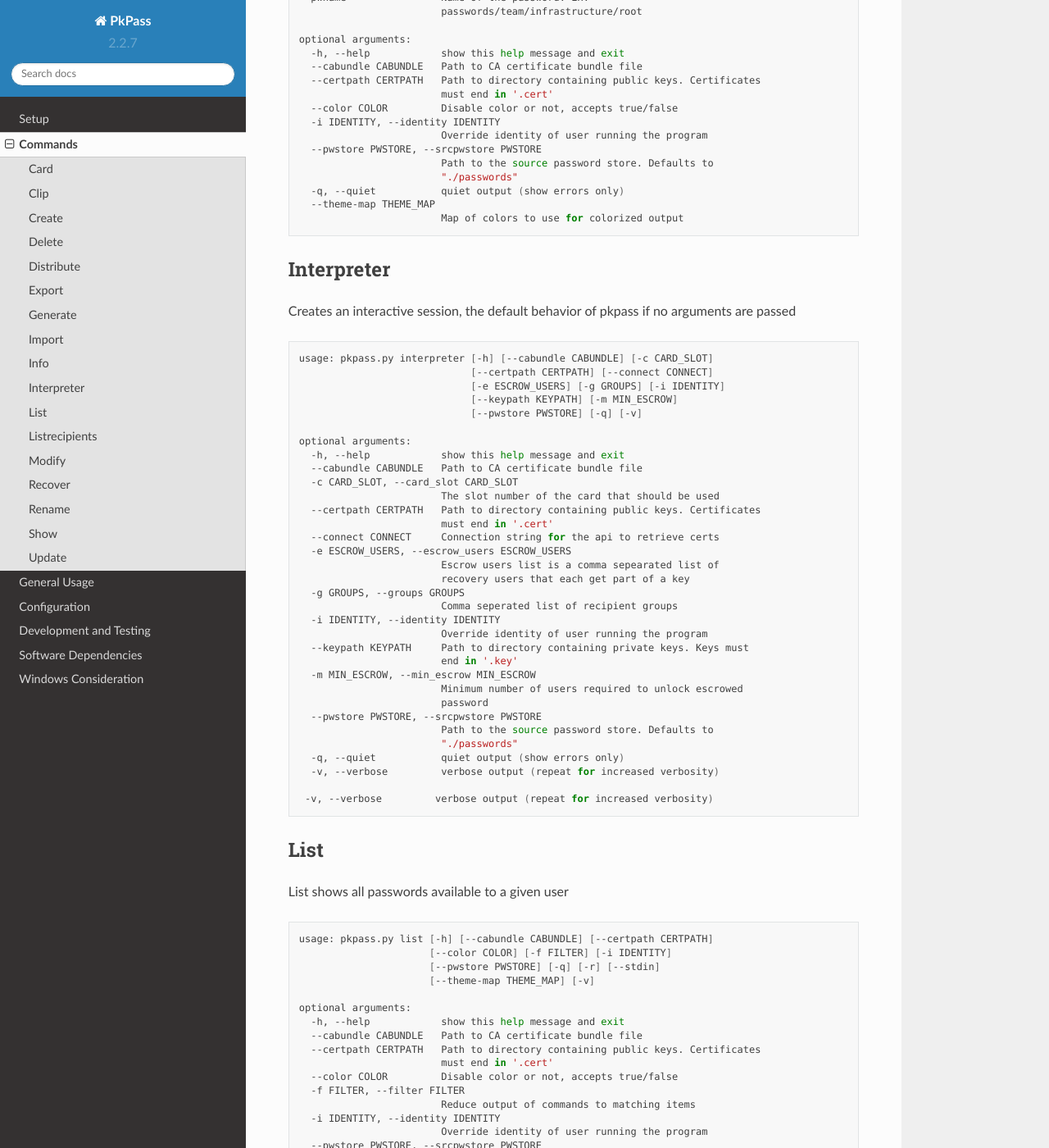
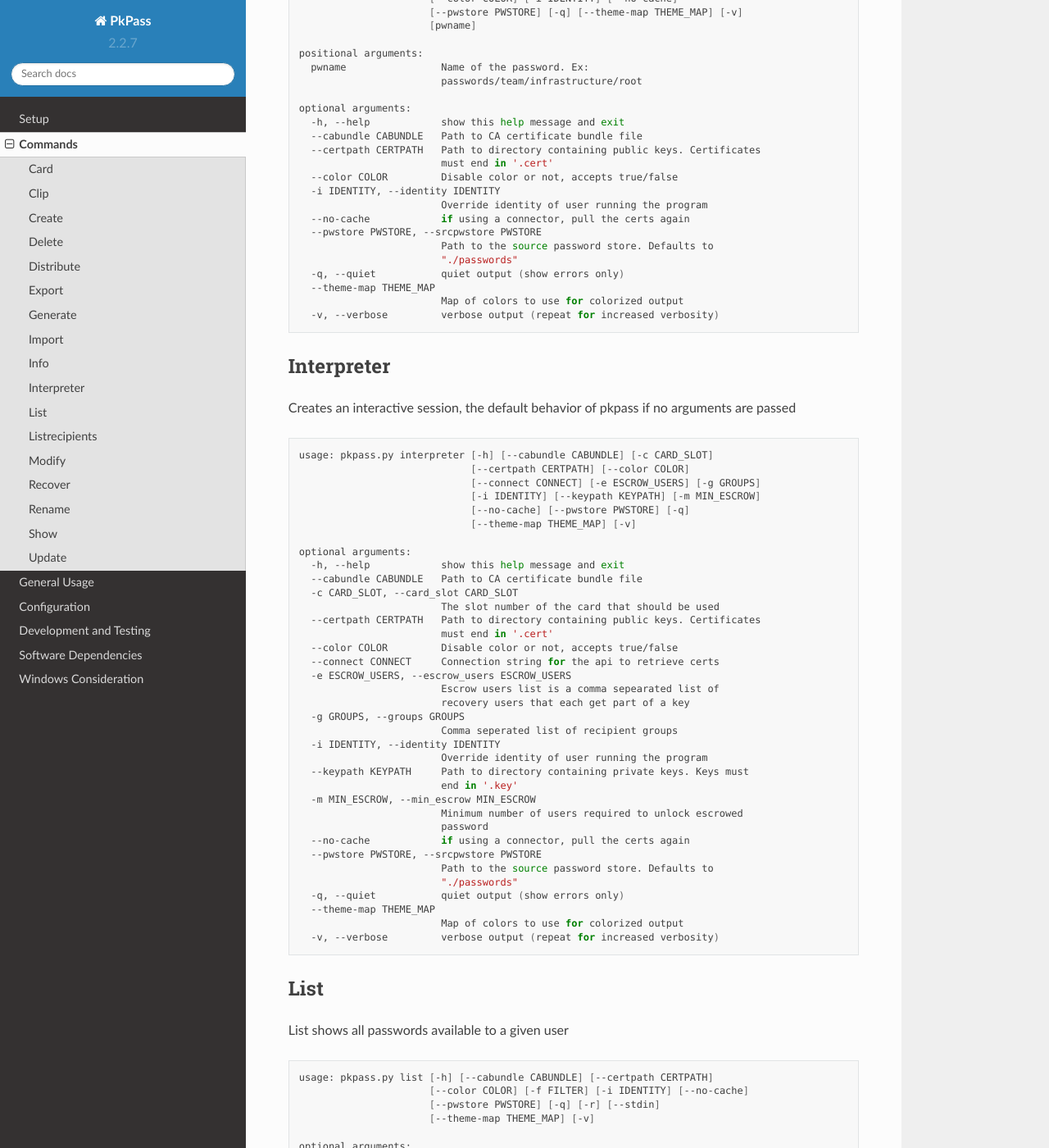
Before and after one commit to olcf/pkpass, a Sphinx documentation site: the page built from docs/source/Commands.rst, in a window 1280 px wide and 1400 px high, scrolled down 7604 px. Shown: the whole window at 82% size. Built offline with Sphinx 7.4.7 and the Read the Docs theme 2.0.0, drawn with Linux system fonts in a browser that asks for light colours; pages that are not in the unit, such as notebooks, are missing from menus; some of the changed text lies outside the part shown.

Commit message:
slight update to documentation

```diff
--- a/docs/source/Commands.rst
+++ b/docs/source/Commands.rst
@@ -52,7 +52,7 @@
 .. code-block:: bash
 
     usage: pkpass.py card [-h] [--cabundle CABUNDLE] [--certpath CERTPATH]
-                          [--color COLOR] [-i IDENTITY] [-q]
+                          [--color COLOR] [-i IDENTITY] [--no-cache] [-q]
                           [--theme-map THEME_MAP] [-v]
 
     optional arguments:
@@ -63,6 +63,7 @@
       --color COLOR         Disable color or not, accepts true/false
       -i IDENTITY, --identity IDENTITY
                             Override identity of user running the program
+      --no-cache            if using a connector, pull the certs again
       -q, --quiet           quiet output (show errors only)
       --theme-map THEME_MAP
                             Map of colors to use for colorized output
@@ -76,8 +77,8 @@
 
     usage: pkpass.py clip [-h] [--cabundle CABUNDLE] [-c CARD_SLOT]
                           [--certpath CERTPATH] [--color COLOR] [-i IDENTITY]
-                          [--keypath KEYPATH] [--nopassphrase] [--noverify]
-                          [--pwstore PWSTORE] [-q] [--stdin]
+                          [--keypath KEYPATH] [--no-cache] [--nopassphrase]
+                          [--noverify] [--pwstore PWSTORE] [-q] [--stdin]
                           [--theme-map THEME_MAP] [-t TIME] [-v]
                           [pwname]
 
@@ -97,6 +98,7 @@
                             Override identity of user running the program
       --keypath KEYPATH     Path to directory containing private keys. Keys must
                             end in '.key'
+      --no-cache            if using a connector, pull the certs again
       --nopassphrase, --nopin
                             Do not prompt for a pin/passphrase
       --noverify            Do not verify certificates and signatures
@@ -120,9 +122,10 @@
     usage: pkpass.py create [-h] [--cabundle CABUNDLE] [-c CARD_SLOT]
                             [--certpath CERTPATH] [--color COLOR]
                             [-e ESCROW_USERS] [-i IDENTITY] [--keypath KEYPATH]
-                            [-m MIN_ESCROW] [--noescrow] [--nopassphrase]
-                            [--nosign] [--overwrite] [--pwstore PWSTORE] [-q]
-                            [--stdin] [--theme-map THEME_MAP] [-v]
+                            [-m MIN_ESCROW] [--no-cache] [--noescrow]
+                            [--nopassphrase] [--nosign] [--overwrite]
+                            [--pwstore PWSTORE] [-q] [--stdin]
+                            [--theme-map THEME_MAP] [-v]
                             [pwname]
 
     positional arguments:
@@ -147,6 +150,7 @@
       -m MIN_ESCROW, --min_escrow MIN_ESCROW
                             Minimum number of users required to unlock escrowed
                             password
+      --no-cache            if using a connector, pull the certs again
       --noescrow            Do not use escrow functionality, ignore defaults in rc
                             file
       --nopassphrase, --nopin
@@ -173,8 +177,9 @@
 
     usage: pkpass.py delete [-h] [--cabundle CABUNDLE] [-c CARD_SLOT]
                             [--certpath CERTPATH] [--color COLOR] [-i IDENTITY]
-                            [--keypath KEYPATH] [--overwrite] [--pwstore PWSTORE]
-                            [-q] [--stdin] [--theme-map THEME_MAP] [-v]
+                            [--keypath KEYPATH] [--no-cache] [--overwrite]
+                            [--pwstore PWSTORE] [-q] [--stdin]
+                            [--theme-map THEME_MAP] [-v]
                             [pwname]
 
     positional arguments:
@@ -193,6 +198,7 @@
                             Override identity of user running the program
       --keypath KEYPATH     Path to directory containing private keys. Keys must
                             end in '.key'
+      --no-cache            if using a connector, pull the certs again
       --overwrite           Overwrite a password that already exists
       --pwstore PWSTORE, --srcpwstore PWSTORE
                             Path to the source password store. Defaults to
@@ -216,10 +222,10 @@
     usage: pkpass.py distribute [-h] [--cabundle CABUNDLE] [-c CARD_SLOT]
                                 [--certpath CERTPATH] [--color COLOR]
                                 [-e ESCROW_USERS] [-g GROUPS] [-i IDENTITY]
-                                [--keypath KEYPATH] [-m MIN_ESCROW] [--noescrow]
-                                [--nopassphrase] [--nosign] [--pwstore PWSTORE]
-                                [-q] [--stdin] [--theme-map THEME_MAP] [-u USERS]
-                                [-v]
+                                [--keypath KEYPATH] [-m MIN_ESCROW] [--no-cache]
+                                [--noescrow] [--nopassphrase] [--nosign]
+                                [--pwstore PWSTORE] [-q] [--stdin]
+                                [--theme-map THEME_MAP] [-u USERS] [-v]
                                 [pwname]
 
     positional arguments:
@@ -246,6 +252,7 @@
       -m MIN_ESCROW, --min_escrow MIN_ESCROW
                             Minimum number of users required to unlock escrowed
                             password
+      --no-cache            if using a connector, pull the certs again
       --noescrow            Do not use escrow functionality, ignore defaults in rc
                             file
       --nopassphrase, --nopin
@@ -272,8 +279,8 @@
 
     usage: pkpass.py export [-h] [--cabundle CABUNDLE] [-c CARD_SLOT]
                             [--certpath CERTPATH] [--color COLOR]
-                            [--dstpwstore DSTPWSTORE] [-i IDENTITY] [--nocrypto]
-                            [--nopassphrase] [-q] [--stdin]
+                            [--dstpwstore DSTPWSTORE] [-i IDENTITY] [--no-cache]
+                            [--nocrypto] [--nopassphrase] [-q] [--stdin]
                             [--theme-map THEME_MAP] [-v]
                             [pwfile]
 
@@ -292,6 +299,7 @@
                             Path to the destination password store.
       -i IDENTITY, --identity IDENTITY
                             Override identity of user running the program
+      --no-cache            if using a connector, pull the certs again
       --nocrypto            Do not use a password for import/export files
       --nopassphrase, --nopin
                             Do not prompt for a pin/passphrase
@@ -309,19 +317,13 @@
 
 .. code-block:: bash
 
-    rules_map:
-      default: "[^\\s]{20}"
-      sec: "([a-z]|[A-Z]|[0-9]){15}"
-
-
-.. code-block:: bash
-
     usage: pkpass.py generate [-h] [--cabundle CABUNDLE] [-c CARD_SLOT]
                               [--certpath CERTPATH] [--color COLOR]
                               [-e ESCROW_USERS] [-i IDENTITY] [--keypath KEYPATH]
-                              [-m MIN_ESCROW] [--noescrow] [--nopassphrase]
-                              [--nosign] [--overwrite] [--pwstore PWSTORE] [-q]
-                              [-R RULES] [--rules-map RULES_MAP] [--stdin]
+                              [-m MIN_ESCROW] [--no-cache] [--noescrow]
+                              [--nopassphrase] [--nosign] [--overwrite]
+                              [--pwstore PWSTORE] [-q] [-R RULES]
+                              [--rules-map RULES_MAP] [--stdin]
                               [--theme-map THEME_MAP] [-v]
                               [pwname]
 
@@ -347,6 +349,7 @@
       -m MIN_ESCROW, --min_escrow MIN_ESCROW
                             Minimum number of users required to unlock escrowed
                             password
+      --no-cache            if using a connector, pull the certs again
       --noescrow            Do not use escrow functionality, ignore defaults in rc
                             file
       --nopassphrase, --nopin
@@ -377,8 +380,8 @@
 
     usage: pkpass.py import [-h] [--cabundle CABUNDLE] [-c CARD_SLOT]
                             [--certpath CERTPATH] [--color COLOR]
-                            [--dstpwstore DSTPWSTORE] [-i IDENTITY] [--nocrypto]
-                            [--nopassphrase] [-q] [--stdin]
+                            [--dstpwstore DSTPWSTORE] [-i IDENTITY] [--no-cache]
+                            [--nocrypto] [--nopassphrase] [-q] [--stdin]
                             [--theme-map THEME_MAP] [-v]
                             [pwfile]
 
@@ -397,6 +400,7 @@
                             Path to the destination password store.
       -i IDENTITY, --identity IDENTITY
                             Override identity of user running the program
+      --no-cache            if using a connector, pull the certs again
       --nocrypto            Do not use a password for import/export files
       --nopassphrase, --nopin
                             Do not prompt for a pin/passphrase
@@ -414,8 +418,8 @@
 .. code-block:: bash
 
     usage: pkpass.py info [-h] [--cabundle CABUNDLE] [--certpath CERTPATH]
-                          [--color COLOR] [-i IDENTITY] [--pwstore PWSTORE] [-q]
-                          [--theme-map THEME_MAP] [-v]
+                          [--color COLOR] [-i IDENTITY] [--no-cache]
+                          [--pwstore PWSTORE] [-q] [--theme-map THEME_MAP] [-v]
                           [pwname]
 
     positional arguments:
@@ -430,12 +434,14 @@
       --color COLOR         Disable color or not, accepts true/false
       -i IDENTITY, --identity IDENTITY
                             Override identity of user running the program
+      --no-cache            if using a connector, pull the certs again
       --pwstore PWSTORE, --srcpwstore PWSTORE
                             Path to the source password store. Defaults to
                             "./passwords"
       -q, --quiet           quiet output (show errors only)
       --theme-map THEME_MAP
                             Map of colors to use for colorized output
+      -v, --verbose         verbose output (repeat for increased verbosity)
 
 Interpreter
 -----------
@@ -444,10 +450,11 @@
 .. code-block:: bash
 
     usage: pkpass.py interpreter [-h] [--cabundle CABUNDLE] [-c CARD_SLOT]
-                                 [--certpath CERTPATH] [--connect CONNECT]
-                                 [-e ESCROW_USERS] [-g GROUPS] [-i IDENTITY]
-                                 [--keypath KEYPATH] [-m MIN_ESCROW]
-                                 [--pwstore PWSTORE] [-q] [-v]
+                                 [--certpath CERTPATH] [--color COLOR]
+                                 [--connect CONNECT] [-e ESCROW_USERS] [-g GROUPS]
+                                 [-i IDENTITY] [--keypath KEYPATH] [-m MIN_ESCROW]
+                                 [--no-cache] [--pwstore PWSTORE] [-q]
+                                 [--theme-map THEME_MAP] [-v]
 
     optional arguments:
       -h, --help            show this help message and exit
@@ -456,6 +463,7 @@
                             The slot number of the card that should be used
       --certpath CERTPATH   Path to directory containing public keys. Certificates
                             must end in '.cert'
+      --color COLOR         Disable color or not, accepts true/false
       --connect CONNECT     Connection string for the api to retrieve certs
       -e ESCROW_USERS, --escrow_users ESCROW_USERS
                             Escrow users list is a comma sepearated list of
@@ -469,13 +477,14 @@
       -m MIN_ESCROW, --min_escrow MIN_ESCROW
                             Minimum number of users required to unlock escrowed
                             password
+      --no-cache            if using a connector, pull the certs again
       --pwstore PWSTORE, --srcpwstore PWSTORE
                             Path to the source password store. Defaults to
                             "./passwords"
       -q, --quiet           quiet output (show errors only)
+      --theme-map THEME_MAP
+                            Map of colors to use for colorized output
       -v, --verbose         verbose output (repeat for increased verbosity)
-
-     -v, --verbose         verbose output (repeat for increased verbosity)
 
 List
 ----
@@ -484,7 +493,7 @@
 .. code-block:: bash
 
     usage: pkpass.py list [-h] [--cabundle CABUNDLE] [--certpath CERTPATH]
-                          [--color COLOR] [-f FILTER] [-i IDENTITY]
+                          [--color COLOR] [-f FILTER] [-i IDENTITY] [--no-cache]
                           [--pwstore PWSTORE] [-q] [-r] [--stdin]
                           [--theme-map THEME_MAP] [-v]
 
@@ -498,6 +507,7 @@
                             Reduce output of commands to matching items
       -i IDENTITY, --identity IDENTITY
                             Override identity of user running the program
+      --no-cache            if using a connector, pull the certs again
       --pwstore PWSTORE, --srcpwstore PWSTORE
                             Path to the source password store. Defaults to
                             "./passwords"
@@ -518,8 +528,8 @@
 
     usage: pkpass.py listrecipients [-h] [--cabundle CABUNDLE]
                                     [--certpath CERTPATH] [--color COLOR]
-                                    [-f FILTER] [-i IDENTITY] [-q] [--stdin]
-                                    [--theme-map THEME_MAP] [-v]
+                                    [-f FILTER] [-i IDENTITY] [--no-cache] [-q]
+                                    [--stdin] [--theme-map THEME_MAP] [-v]
 
     optional arguments:
       -h, --help            show this help message and exit
@@ -531,6 +541,7 @@
                             Reduce output of commands to matching items
       -i IDENTITY, --identity IDENTITY
                             Override identity of user running the program
+      --no-cache            if using a connector, pull the certs again
       -q, --quiet           quiet output (show errors only)
       --stdin               Take all password input from stdin instead of from a
                             user input prompt
@@ -545,8 +556,8 @@
 .. code-block:: bash
 
     usage: pkpass.py modify [-h] [--cabundle CABUNDLE] [--certpath CERTPATH]
-                            [--color COLOR] [-i IDENTITY] [--pwstore PWSTORE] [-q]
-                            [--theme-map THEME_MAP] [-v]
+                            [--color COLOR] [-i IDENTITY] [--no-cache]
+                            [--pwstore PWSTORE] [-q] [--theme-map THEME_MAP] [-v]
                             [pwname]
 
     positional arguments:
@@ -561,6 +572,7 @@
       --color COLOR         Disable color or not, accepts true/false
       -i IDENTITY, --identity IDENTITY
                             Override identity of user running the program
+      --no-cache            if using a connector, pull the certs again
       --pwstore PWSTORE, --srcpwstore PWSTORE
                             Path to the source password store. Defaults to
                             "./passwords"
@@ -578,8 +590,9 @@
 
     usage: pkpass.py recover [-h] [--cabundle CABUNDLE] [--certpath CERTPATH]
                              [--color COLOR] [-e ESCROW_USERS] [-i IDENTITY]
-                             [--keypath KEYPATH] [-m MIN_ESCROW] [--nosign]
-                             [--pwstore PWSTORE] [-q] [--theme-map THEME_MAP] [-v]
+                             [--keypath KEYPATH] [-m MIN_ESCROW] [--no-cache]
+                             [--nosign] [--pwstore PWSTORE] [-q]
+                             [--theme-map THEME_MAP] [-v]
 
     optional arguments:
       -h, --help            show this help message and exit
@@ -597,6 +610,7 @@
       -m MIN_ESCROW, --min_escrow MIN_ESCROW
                             Minimum number of users required to unlock escrowed
                             password
+      --no-cache            if using a connector, pull the certs again
       --nosign              Do not digitally sign the password information that
                             you are generating
       --pwstore PWSTORE, --srcpwstore PWSTORE
@@ -615,8 +629,8 @@
 
     usage: pkpass.py rename [-h] [--cabundle CABUNDLE] [-c CARD_SLOT]
                             [--certpath CERTPATH] [--color COLOR] [-i IDENTITY]
-                            [--keypath KEYPATH] [--nopassphrase] [--overwrite]
-                            [--pwstore PWSTORE] [-q] [--stdin]
+                            [--keypath KEYPATH] [--no-cache] [--nopassphrase]
+                            [--overwrite] [--pwstore PWSTORE] [-q] [--stdin]
                             [--theme-map THEME_MAP] [-v]
                             [pwname] [rename]
 
@@ -637,6 +651,7 @@
                             Override identity of user running the program
       --keypath KEYPATH     Path to directory containing private keys. Keys must
                             end in '.key'
+      --no-cache            if using a connector, pull the certs again
       --nopassphrase, --nopin
                             Do not prompt for a pin/passphrase
       --overwrite           Overwrite a password that already exists
@@ -658,8 +673,8 @@
 
     usage: pkpass.py show [-h] [-a] [--cabundle CABUNDLE] [-c CARD_SLOT]
                           [--certpath CERTPATH] [--color COLOR] [-i IDENTITY] [-I]
-                          [--keypath KEYPATH] [--nopassphrase] [--noverify]
-                          [--pwstore PWSTORE] [-q] [-r] [--stdin]
+                          [--keypath KEYPATH] [--no-cache] [--nopassphrase]
+                          [--noverify] [--pwstore PWSTORE] [-q] [-r] [--stdin]
                           [--theme-map THEME_MAP] [-v]
                           [pwname]
 
@@ -683,6 +698,7 @@
       -I, --ignore-decrypt  Ignore decryption errors during show all process
       --keypath KEYPATH     Path to directory containing private keys. Keys must
                             end in '.key'
+      --no-cache            if using a connector, pull the certs again
       --nopassphrase, --nopin
                             Do not prompt for a pin/passphrase
       --noverify            Do not verify certificates and signatures
@@ -707,9 +723,10 @@
     usage: pkpass.py update [-h] [--cabundle CABUNDLE] [-c CARD_SLOT]
                             [--certpath CERTPATH] [--color COLOR]
                             [-e ESCROW_USERS] [-i IDENTITY] [--keypath KEYPATH]
-                            [-m MIN_ESCROW] [--noescrow] [--nopassphrase]
-                            [--nosign] [--overwrite] [--pwstore PWSTORE] [-q]
-                            [--stdin] [--theme-map THEME_MAP] [-v]
+                            [-m MIN_ESCROW] [--no-cache] [--noescrow]
+                            [--nopassphrase] [--nosign] [--overwrite]
+                            [--pwstore PWSTORE] [-q] [--stdin]
+                            [--theme-map THEME_MAP] [-v]
                             [pwname]
 
     positional arguments:
@@ -734,6 +751,7 @@
       -m MIN_ESCROW, --min_escrow MIN_ESCROW
                             Minimum number of users required to unlock escrowed
                             password
+      --no-cache            if using a connector, pull the certs again
       --noescrow            Do not use escrow functionality, ignore defaults in rc
                             file
       --nopassphrase, --nopin
--- a/docs/source/Configuration.rst
+++ b/docs/source/Configuration.rst
@@ -35,6 +35,7 @@
     cabundle
     card_slot
     certpath
+    color
     connect
     dstpwstore
     escrow_users
@@ -43,10 +44,10 @@
     keypath
     min_escrow
     pwstore
+    rules
     rules_map
-    rules
+    theme_map
     time
-    theme_map
     users
 
 These along with user-defined groups should all work in an RC file.
```
Also changed, not shown: docs/source/Setup.rst (+9 -22 lines).
